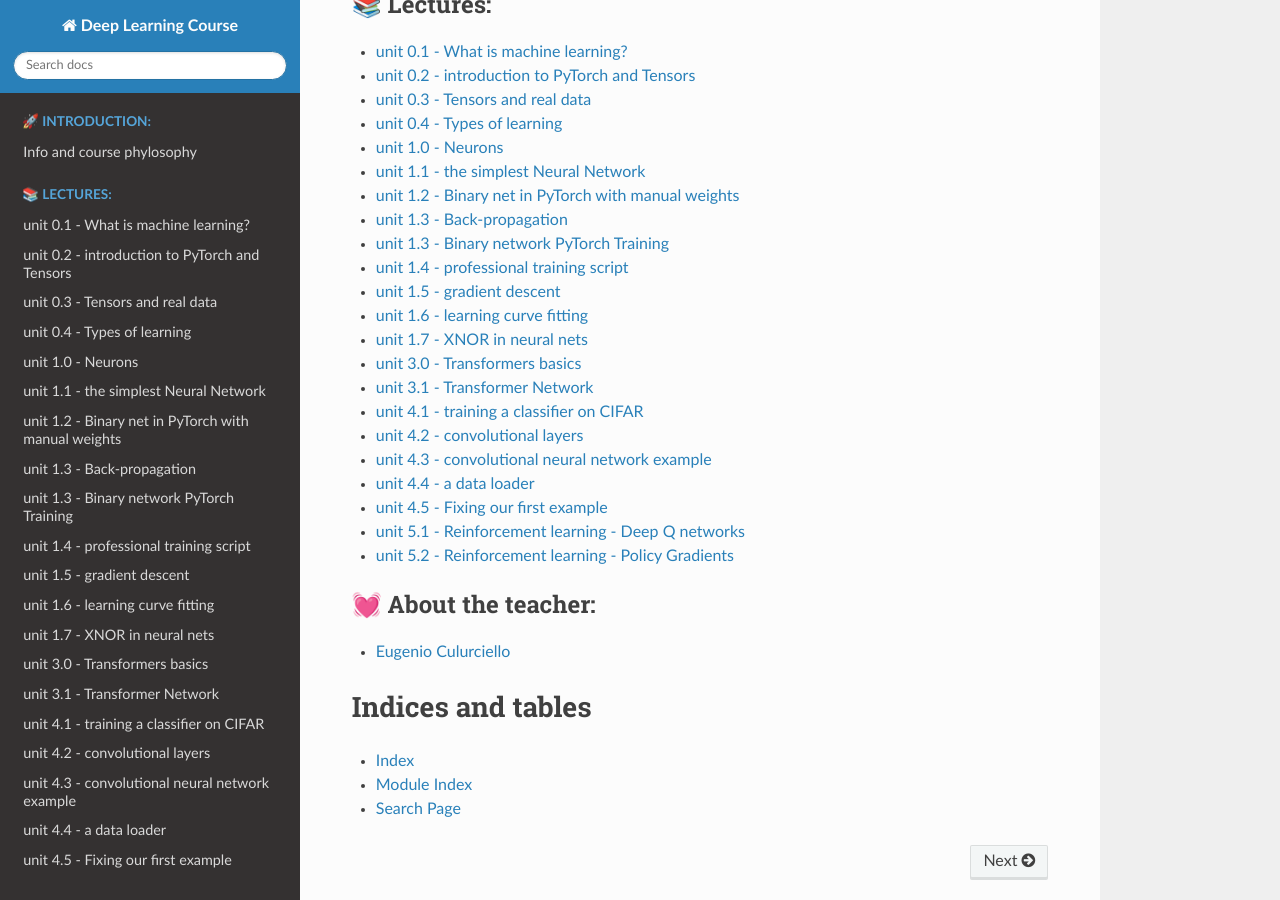
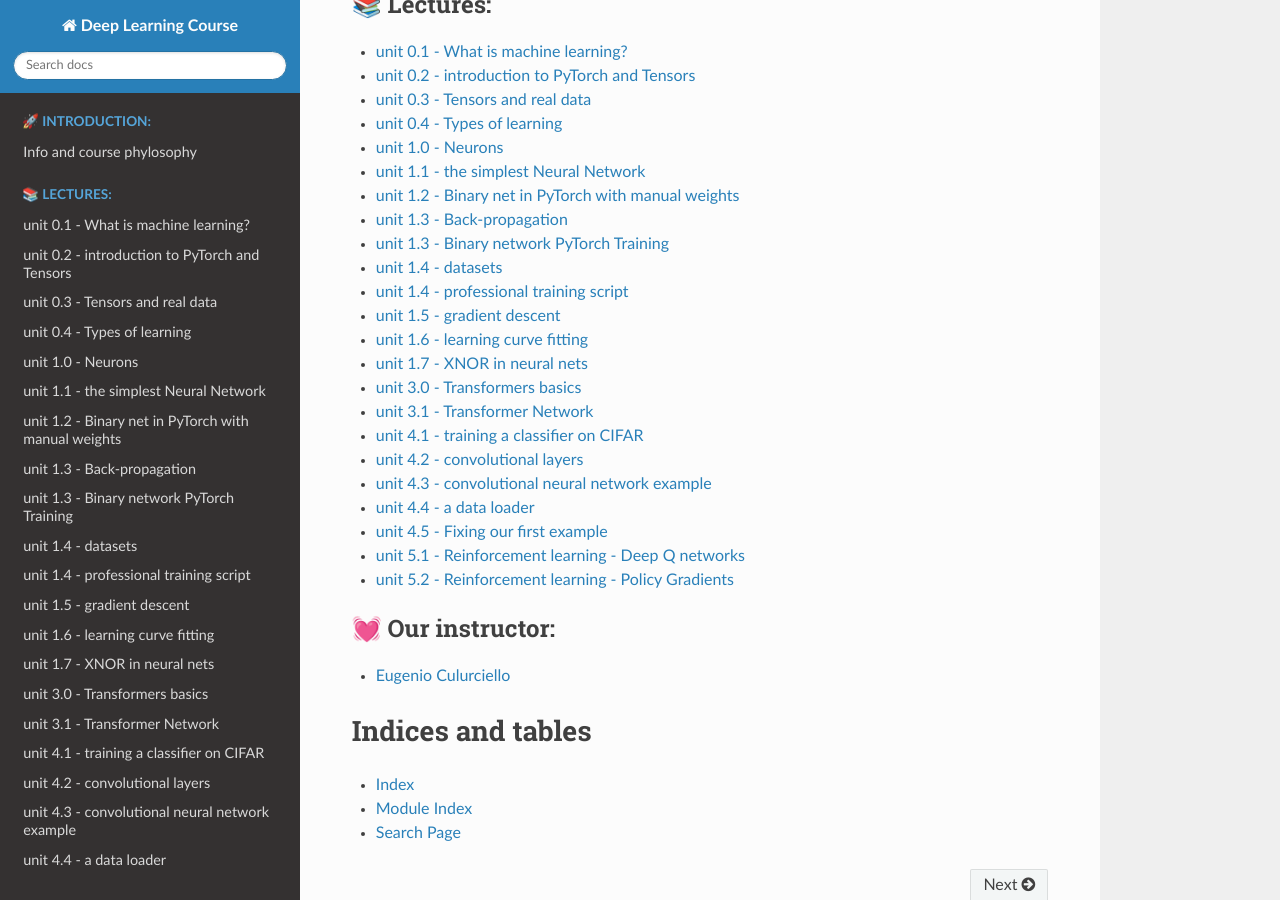
Before and after one commit to culurciello/deep-learning-course-source, a Sphinx documentation site: the page built from source/index.rst, in a window 1280 px wide and 900 px high, scrolled down 677 px. Built offline with Sphinx 7.4.7 and the Read the Docs theme 2.0.0, drawn with Linux system fonts in a browser that asks for light colours; pages that are not in the unit, such as notebooks, are missing from menus.

Commit message:
daatsets

```diff
--- a/source/index.rst
+++ b/source/index.rst
@@ -41,6 +41,7 @@
    lectures/12-binary-net-pytorch-manual.ipynb
    lectures/13-backpropagation.ipynb
    lectures/13-binary-net-pytorch.ipynb
+   lectures/14-datasets.ipynb
    lectures/14-full-train_script_pytorch.ipynb
    lectures/15-gradient-descent.ipynb
    lectures/16-curve-fit.ipynb
@@ -60,7 +61,7 @@
 
 .. toctree::
    :maxdepth: 1
-   :caption: 💓 About the teacher:
+   :caption: 💓 Our instructor:
 
    lectures/0-eugenio.ipynb
 
```
Also changed, not shown: source/lectures/14-datasets.ipynb (added), source/lectures/images/batching.png (added), source/lectures/images/dataset1.png (added), source/lectures/images/dataset2.png (added), source/lectures/images/dataset3.png (added), source/lectures/images/stopping.png (added), 6 other files.
